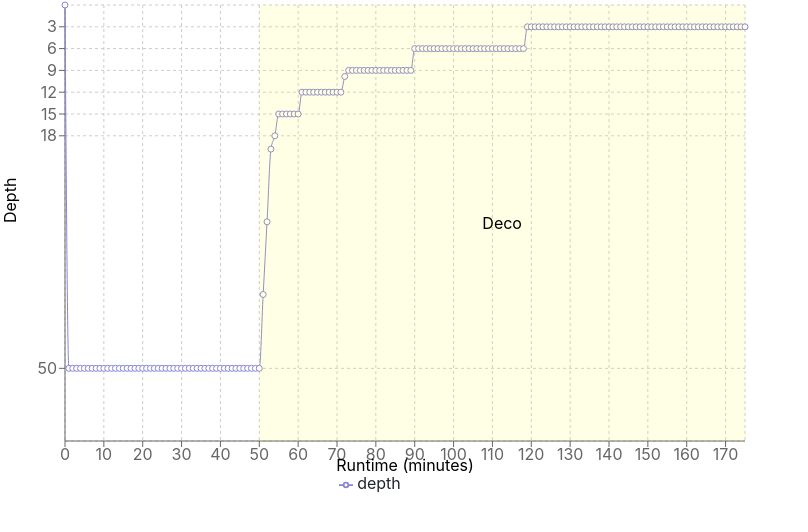
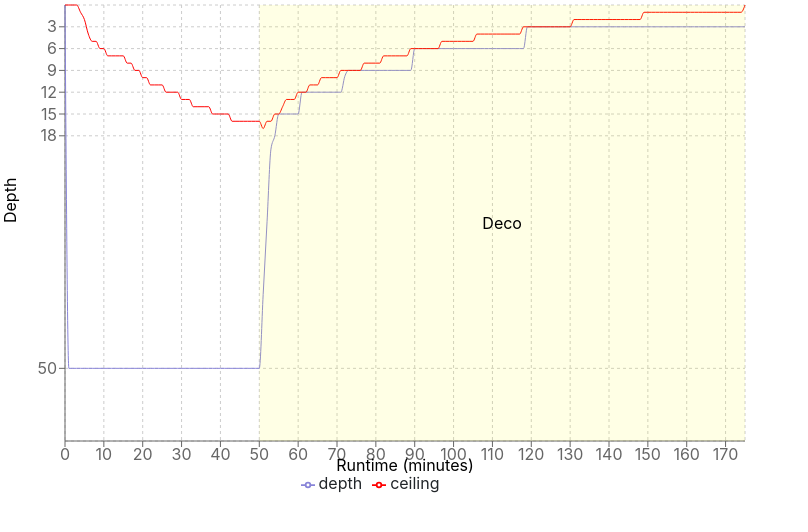
Before and after one commit to kwojcik/techplanner, a React (Create React App) app: page / in a window 1280 px wide. Shown: the top 532 px of the page, without its empty margins (0-808 px from the left). Built offline with nearby package versions, Linux system fonts and the light colour scheme.

Commit message:
add ceiling

```diff
--- a/src/components/ProfileGraph.tsx
+++ b/src/components/ProfileGraph.tsx
@@ -21,7 +21,7 @@ function diverToRechartsData(diver: Diver): DataPoint[] {
     const d = []
     for (let t = 0; t <= diver.runtime; t++) {
         const h = diver.getHistoryAt(t)
-        d.push({ runtime: t, depth: h.depth })
+        d.push({ runtime: t, depth: h.depth, ceiling: h.ceiling })
     }
     return d
 }
@@ -51,7 +51,8 @@ const ProfileGraph = (props: Props) => {
         <YAxis reversed ticks={yTicks} label={{ value: "Depth", position: "insideLeft", angle: -90 }} interval={0} />
         <Tooltip />
         <Legend />
-        <Line type="monotone" dataKey="depth" stroke="#8884d8" />
+        <Line type="monotone" dataKey="depth" stroke="#8884d8" dot={false} />
+        <Line type="monotone" dataKey="ceiling" stroke="red" dot={false} />
         {hasDeco && <ReferenceArea x1={decoBeginRuntime} x2={decoEndRuntime - 1} label="Deco" fill="yellow" opacity={0.2} />}
     </LineChart>
 }
```
